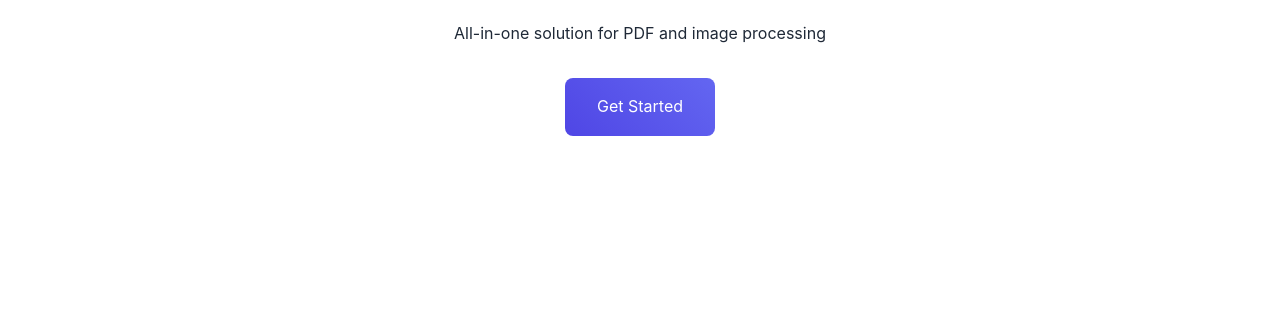
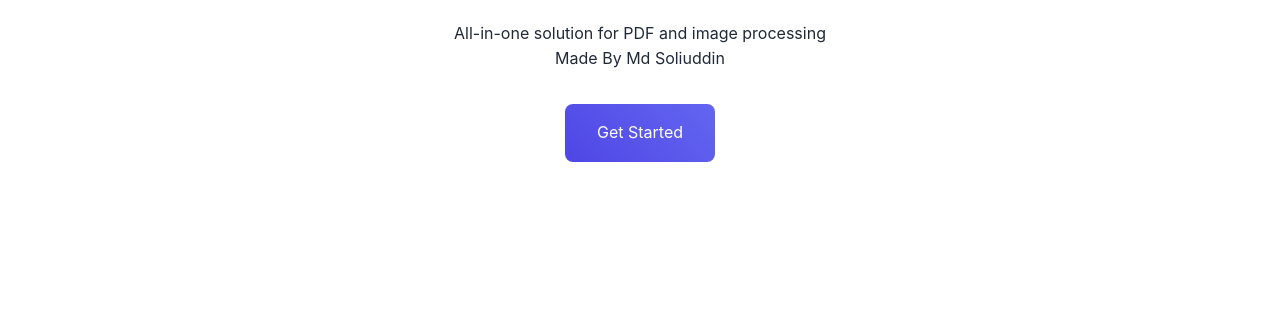
Before and after one commit to MdSoliuddin-Dev/tools, a plain HTML site: page index.html in a window 1280 px wide. Shown: the part 297-625 px from the top of the page. Drawn offline with Linux system fonts and the light colour scheme.

Commit message:
Update index.html

```diff
--- a/index.html
+++ b/index.html
@@ -153,6 +153,7 @@
     <section class="hero container">
         <h1>Transform Your Documents & Images</h1>
         <p>All-in-one solution for PDF and image processing</p>
+        <p>Made By Md Soliuddin</p>
         <a href="#tools" class="cta-button">Get Started</a>
     </section>
 
```
